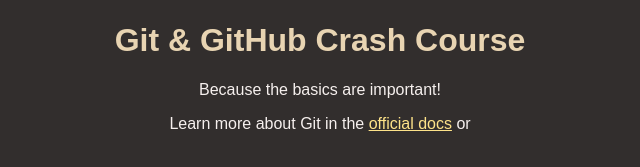
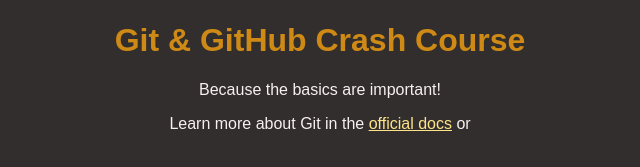
Before and after one commit to DevopParker/Github, a plain HTML site: page index.html in a window 1280 px wide. Shown: the part 147-314 px from the top of the page, without its empty margins (320-960 px from the left). Drawn offline with Linux system fonts and the light colour scheme.

```diff
--- a/styles.css
+++ b/styles.css
@@ -17,7 +17,7 @@
   }
 
   h1 {
-    color: #e8d4b2;
+    color: #ce8a15;
   }
 
   a {
```
Also changed, not shown: 2 other files.
